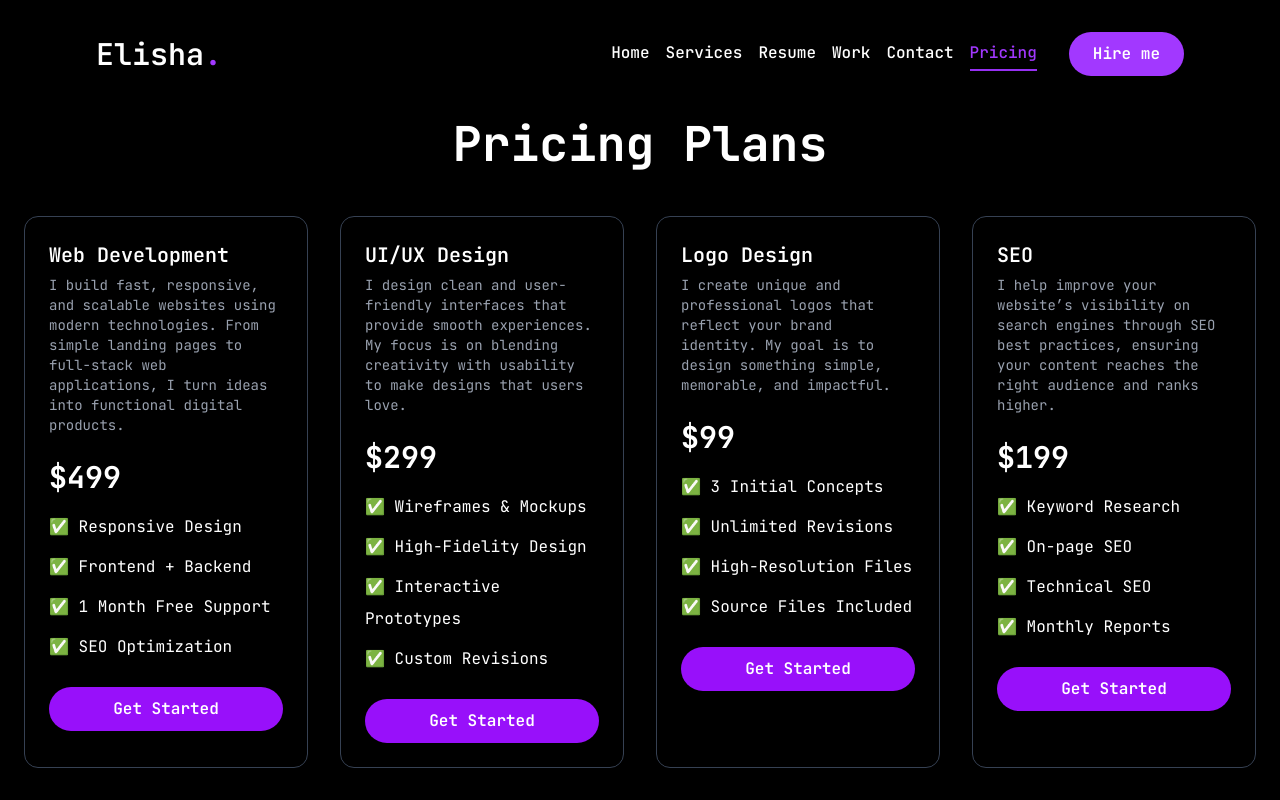
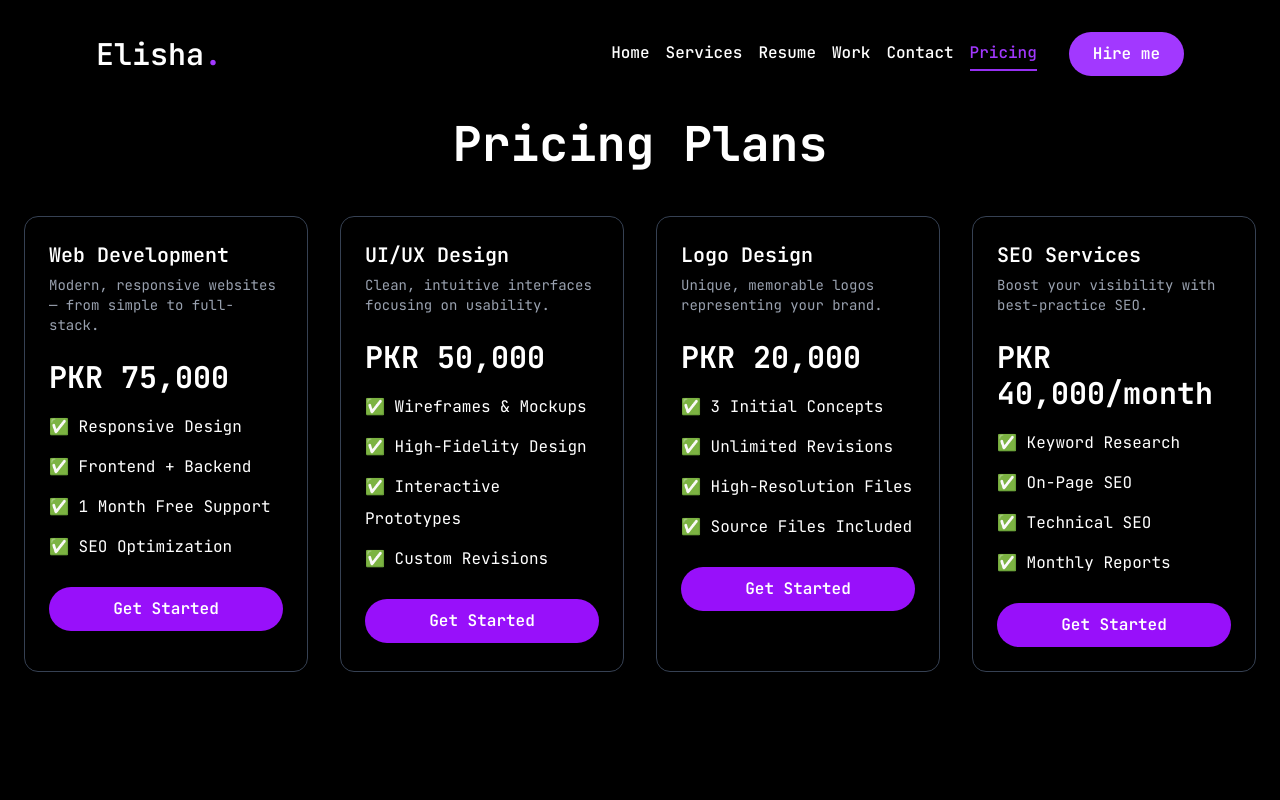
Before and after one commit to elishabhatti/elisha-portfolio, a Next.js app: page /pricing in a window 1280 px wide. Built offline with nearby package versions, Linux system fonts and the light colour scheme.

Commit message:
changed the pricing plans for pakistan

```diff
--- a/app/pricing/page.jsx
+++ b/app/pricing/page.jsx
@@ -5,13 +5,12 @@ import { Button } from "@/components/ui/button";
 import Link from "next/link";
 import { motion } from "framer-motion";
 
-const pricingPlans = [
+const pricingPlansPKR = [
   {
     num: "01",
     title: "Web Development",
-    description:
-      "I build fast, responsive, and scalable websites using modern technologies. From simple landing pages to full-stack web applications, I turn ideas into functional digital products.",
-    price: "$499",
+    description: "Modern, responsive websites — from simple to full-stack.",
+    price: "PKR 75,000",
     features: [
       "Responsive Design",
       "Frontend + Backend",
@@ -22,9 +21,8 @@ const pricingPlans = [
   {
     num: "02",
     title: "UI/UX Design",
-    description:
-      "I design clean and user-friendly interfaces that provide smooth experiences. My focus is on blending creativity with usability to make designs that users love.",
-    price: "$299",
+    description: "Clean, intuitive interfaces focusing on usability.",
+    price: "PKR 50,000",
     features: [
       "Wireframes & Mockups",
       "High-Fidelity Design",
@@ -35,9 +33,8 @@ const pricingPlans = [
   {
     num: "03",
     title: "Logo Design",
-    description:
-      "I create unique and professional logos that reflect your brand identity. My goal is to design something simple, memorable, and impactful.",
-    price: "$99",
+    description: "Unique, memorable logos representing your brand.",
+    price: "PKR 20,000",
     features: [
       "3 Initial Concepts",
       "Unlimited Revisions",
@@ -47,13 +44,12 @@ const pricingPlans = [
   },
   {
     num: "04",
-    title: "SEO",
-    description:
-      "I help improve your website’s visibility on search engines through SEO best practices, ensuring your content reaches the right audience and ranks higher.",
-    price: "$199",
+    title: "SEO Services",
+    description: "Boost your visibility with best-practice SEO.",
+    price: "PKR 40,000/month",
     features: [
       "Keyword Research",
-      "On-page SEO",
+      "On-Page SEO",
       "Technical SEO",
       "Monthly Reports",
     ],
@@ -76,7 +72,7 @@ export default function PricingPlans() {
         </h2>
 
         <div className="grid md:grid-cols-2 lg:grid-cols-4 gap-8">
-          {pricingPlans.map((plan) => (
+          {pricingPlansPKR.map((plan) => (
             <Card
               key={plan.num}
               className="bg-black text-white border-gray-700 hover:shadow-xl transition-all duration-300"
```
